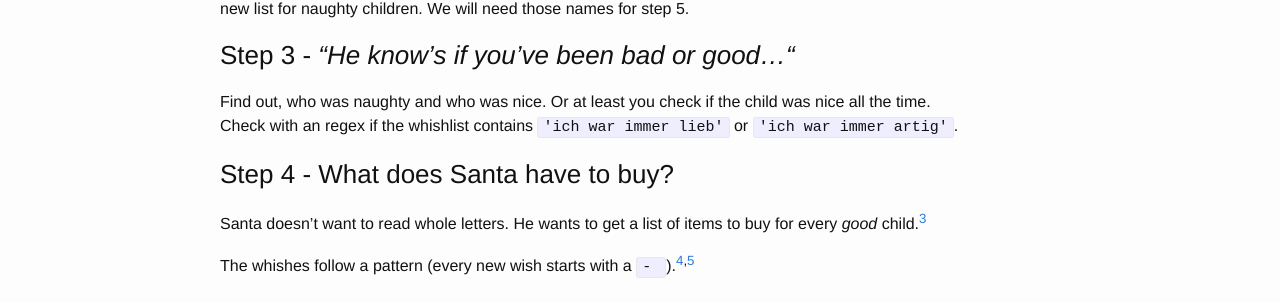
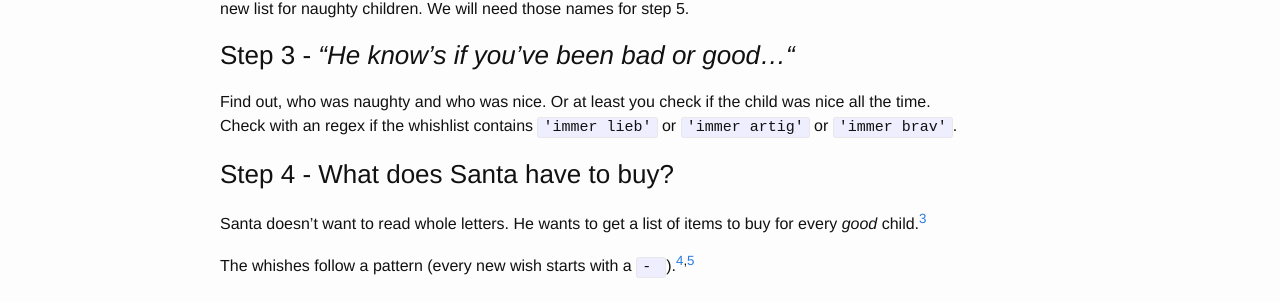
Before and after one commit to fsr/python-lessons, a Jekyll site: the page built from _exercises/19_regex_christmas.md, in a window 1280 px wide. Shown: the part 800-1102 px from the top of the page. Built offline with Jekyll 4.4.1, drawn with Linux system fonts in a browser that asks for light colours.

Commit message:
Update 19_regex_christmas.md

```diff
--- a/_exercises/19_regex_christmas.md
+++ b/_exercises/19_regex_christmas.md
@@ -33,7 +33,7 @@ We will need those names for step 5.
 ### Step 3 - _"He know's if you've been bad or good..."_
 
 Find out, who was naughty and who was nice. Or at least you check if the child was nice all the time.
-Check with an regex if the whishlist contains `'ich war immer lieb'` or `'ich war immer artig'`.
+Check with an regex if the whishlist contains `'immer lieb'` or `'immer artig'` or `'immer brav'`.
 
 ### Step 4 - What does Santa have to buy?
 
```
